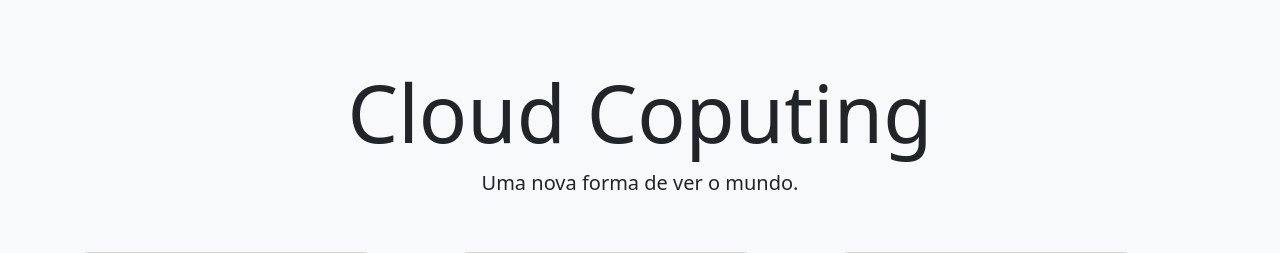
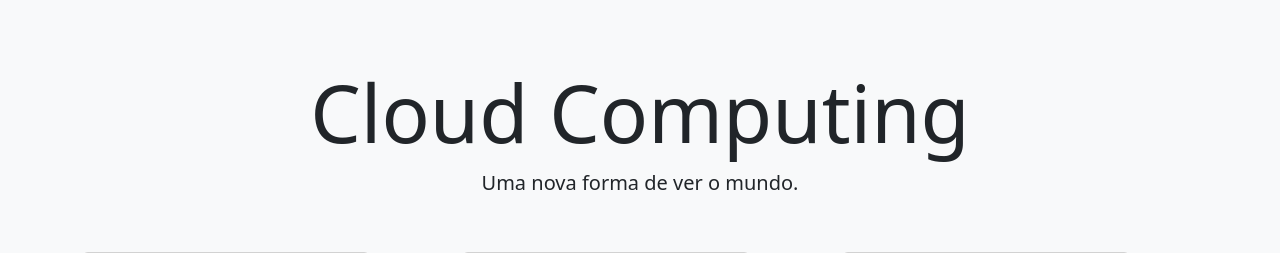
Before and after one commit to getulio-werle/Site-Cloud-Computing-, a Flask app: page / in a window 1280 px wide. Shown: the part 59-312 px from the top of the page. Run offline with Flask 3, Linux system fonts and the light colour scheme.

Commit message:
Update home.html

```diff
--- a/templates/home.html
+++ b/templates/home.html
@@ -4,7 +4,7 @@
 <!-- Página de apresentação da empresa fictícia -->
 <div class="d-flex justify-content-center align-items-center flex-column">
   <div class="d-flex justify-content-center align-items-center flex-column" style="margin-bottom: 3%;">
-    <h1 class="display-1">Cloud Coputing</h1>
+    <h1 class="display-1">Cloud Computing</h1>
     <p class="lead">
       Uma nova forma de ver o mundo.
     </p>
```
